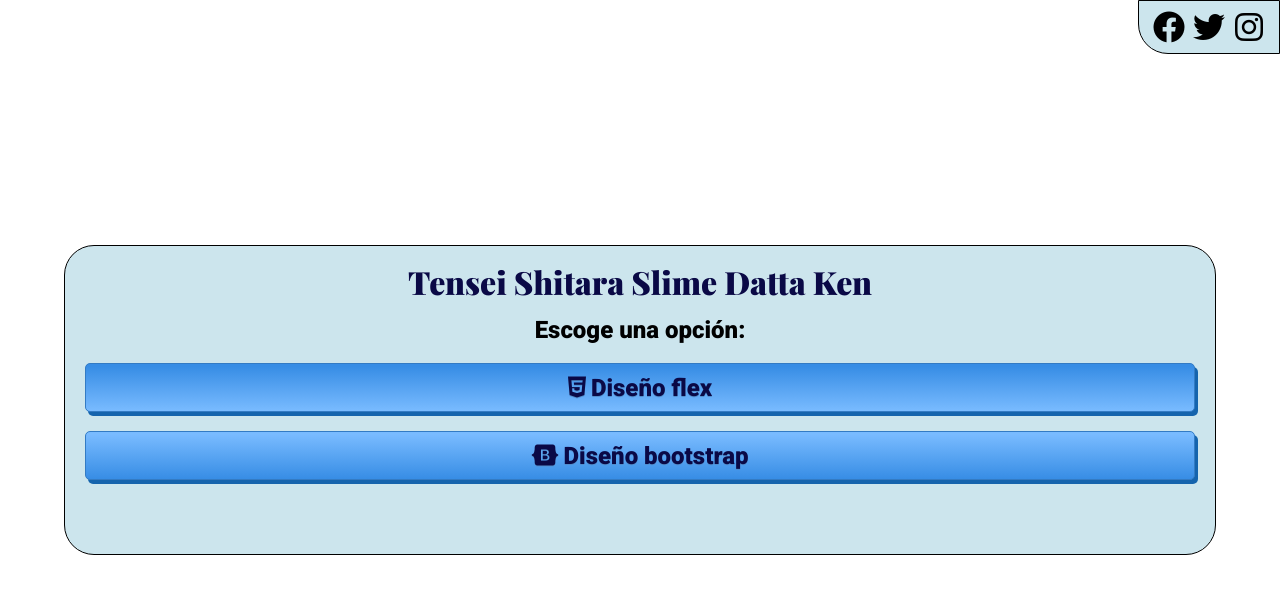
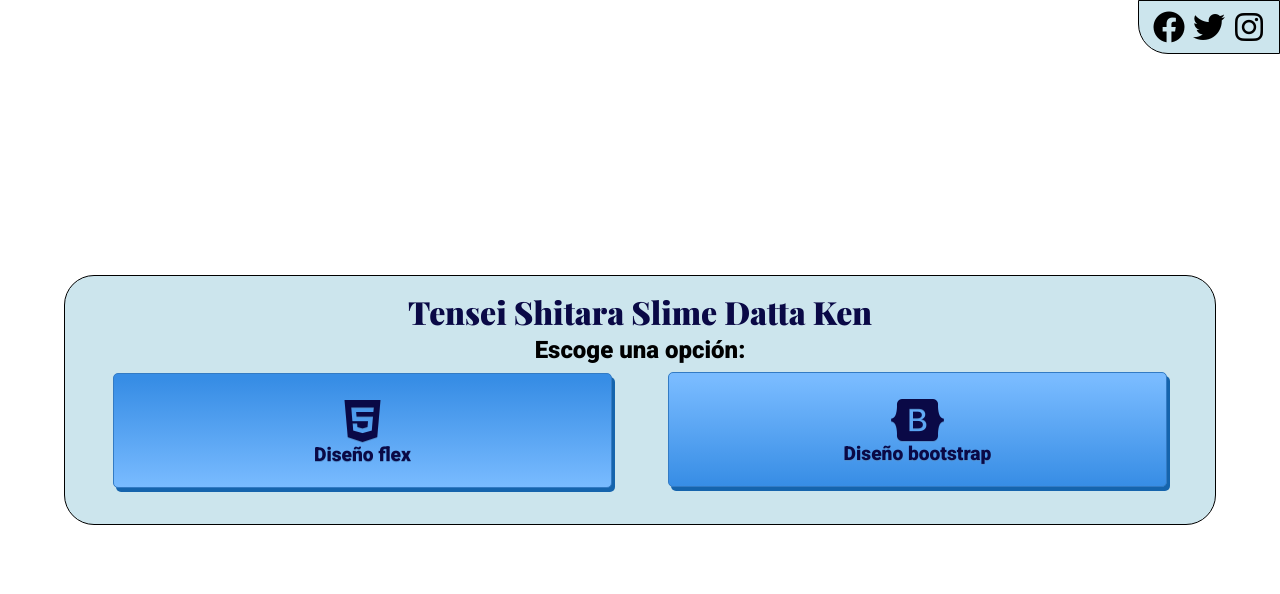
Before and after one commit to Mrorphen/Rimuru, a plain HTML site: page index.html in a window 1280 px wide. Drawn offline with nearby package versions, Linux system fonts and the light colour scheme; a web font is replaced by a local one.

Commit message:
movil apaisado

```diff
--- a/css/styles.css
+++ b/css/styles.css
@@ -32,7 +32,7 @@ body {
 
 main {
     width: 90%;
-    height: 310px;
+    height: 440px;
     border: 1px solid black;
     box-sizing: border-box;
     padding: 20px;
@@ -68,17 +68,18 @@ h3 {
     align-items: center;
     flex-direction: column;
     text-align: center;
-
-
 }
 
 .flex {
     margin-bottom: 20px;
 }
 
+
+
 .flex,
 .bootstrap{
     width: 100%;
+    height: 115px;
     box-sizing: border-box;
 	box-shadow: 3px 4px 0px 0px #1564ad;
 	background:linear-gradient(to bottom, #79bbff 5%, #378de5 100%);
@@ -122,7 +123,7 @@ img {
 
 .flex p i,
 .bootstrap p i {
-    margin-right: 5px;
+    font-size: 4rem;
 }
 
 .iconos {
@@ -141,9 +142,47 @@ img {
     border-bottom-left-radius: 30px;
 }
 
+/* Media queris */
+
+/* resolucion moviles apaisados 576px y superiores */
+@media (min-width: 576px) {
+    main {
+        height: 250px;
+    }
+    .menu {
+        flex-direction: row;
+    }
+    h3 {
+        margin: 10px 0;
+    }
+
+    .flex {
+        margin-bottom: 0;
+    }
+
+    .flex,
+    .bootstrap{
+        width: 45%;
+        height: 115px;
+        display: flex;
+        align-items: center;
+        justify-content: center;
+        flex-direction: column;
+    }
+
+    .flex p,
+    .bootstrap p {
+        font-size: 1.2rem;
+    }
+
+    .flex p i,
+    .bootstrap p i {
+        font-size: 3rem;
+    }
+}
 /*
 // Small devices (landscape phones, 576px and up)
-@media (min-width: 576px) { ... }
+
 
 // Medium devices (tablets, 768px and up)
 @media (min-width: 768px) { ... }
@@ -156,4 +195,3 @@ img {
 
 // XX-Large devices (larger desktops, 1400px and up)
 @media (min-width: 1400px) { ... }
-*/
--- a/index.html
+++ b/index.html
@@ -19,11 +19,13 @@
             <div class="menu">
                 <div class="flex">
                     <img src="./img/fondo_menu_flex.jpg" />
-                    <p><i class="fa-brands fa-html5"></i>Diseño flex</p>
+                    <p><i class="fa-brands fa-html5"></i></p>
+                    <p>Diseño flex</p>
                 </div>
                 <div class="bootstrap">
                     <img src="img/fondo_menu_bootstrap.jfif" />
-                    <p><i class="fa-brands fa-bootstrap"></i>Diseño bootstrap</p>
+                    <p><i class="fa-brands fa-bootstrap"></i></p>
+                    <p>Diseño bootstrap</p>
                 </div>
             </div>
     </main>
```
